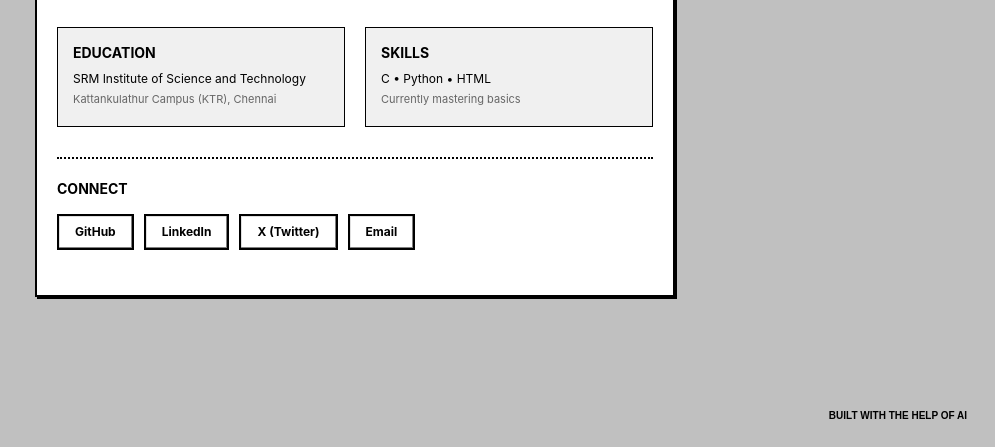
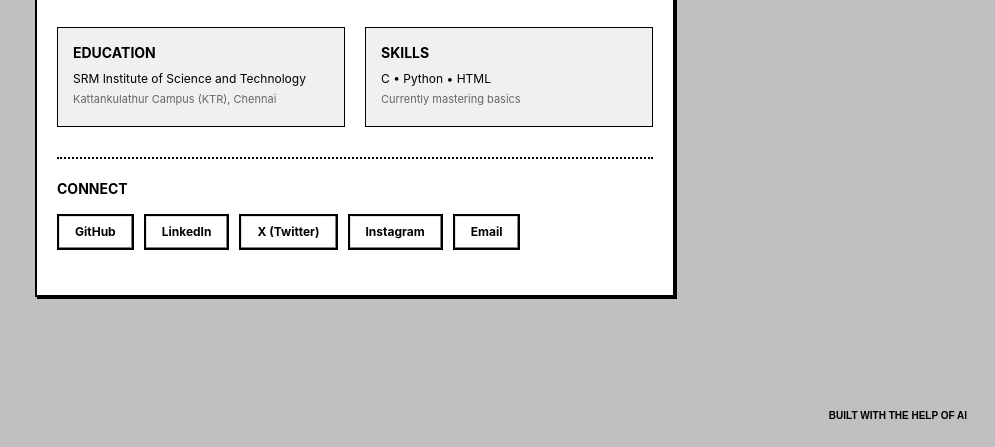
Before and after one commit to shorya-sharma97/shorya-sharma97.github.io, a plain HTML site: page index.html in a window 1280 px wide. Shown: the part 353-800 px from the top of the page, without its empty margins (285-1280 px from the left). Drawn offline with Linux system fonts and the light colour scheme; files whose address does not match are found by name; a web font is replaced by a local one.

Commit message:
added instagram link

```diff
--- a/index.html
+++ b/index.html
@@ -64,6 +64,7 @@
                             <a href="https://github.com/shorya-sharma97" target="_blank" class="mac-button">GitHub</a>
                             <a href="https://www.linkedin.com/in/shorya-sharma97/" target="_blank" class="mac-button">LinkedIn</a>
                             <a href="https://x.com/shorya_sharma97" target="_blank" class="mac-button">X (Twitter)</a>
+                            <a href="https://instagram.com/shorya_sharma97" target="_blank" class="mac-button">Instagram</a>
 
                             <a href="https://mail.google.com/mail/?view=cm&fs=1&to=shoryeps4@gmail.com" target="_blank" class="mac-button">Email</a>
                         </div>
```
